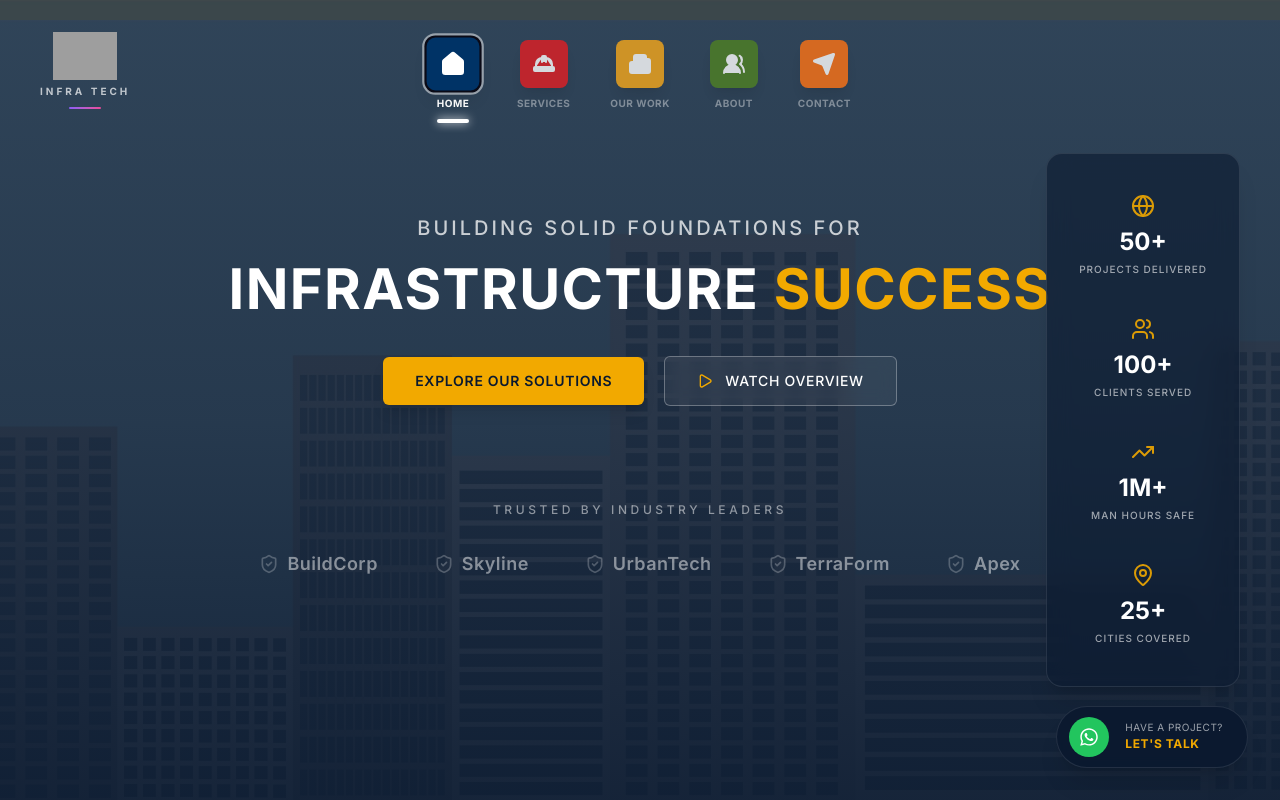
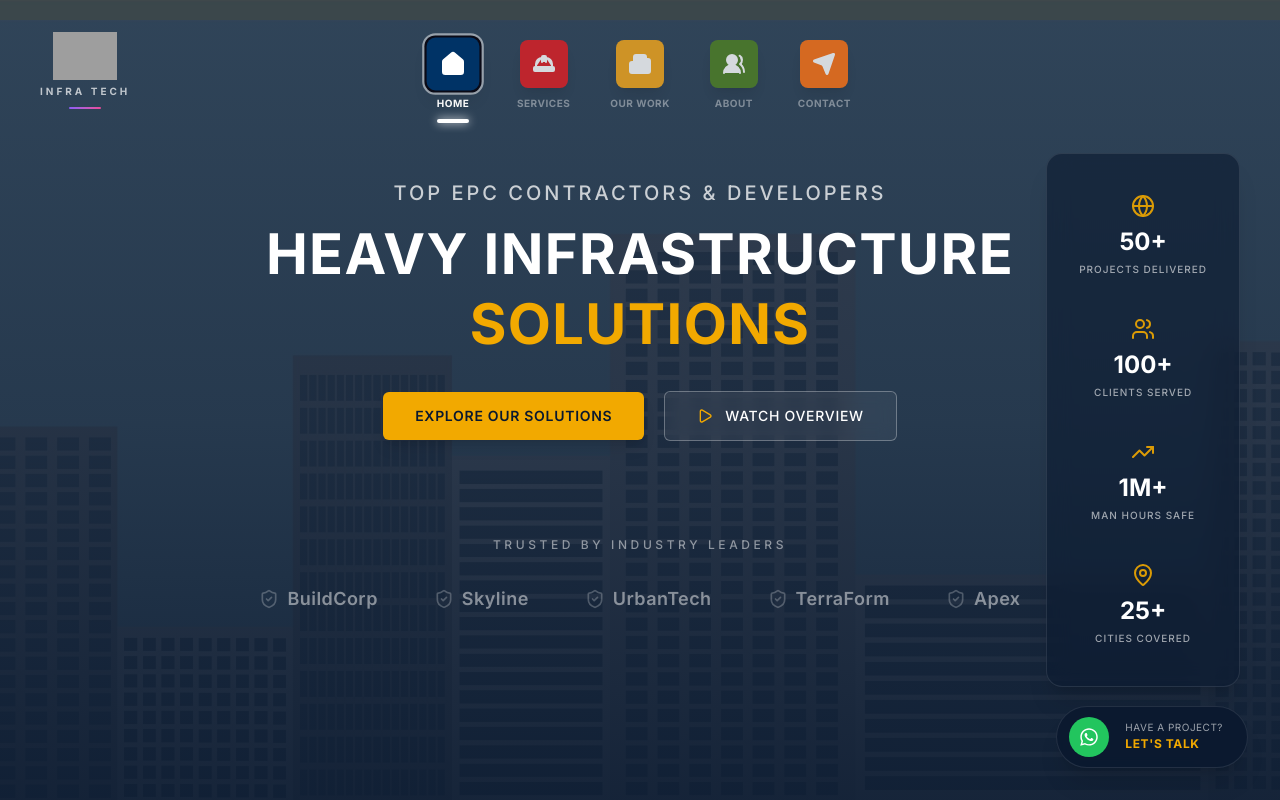
Before and after one commit to ashukumari95/sadev-infra, a React (Vite) app: page /#Home in a window 1280 px wide. Both pictures are taken after a click on the button "HOME". Built offline with nearby package versions, Linux system fonts and the light colour scheme; grey boxes are pictures that could not be loaded.

Commit message:
Enhance SEO with Helmet and update main text structure
Added SEO meta tags for improved search visibility and updated text structure for better clarity.

```diff
--- a/src/sections/HomeSection.jsx
+++ b/src/sections/HomeSection.jsx
@@ -2,6 +2,8 @@ import { useState } from 'react';
 import { motion, AnimatePresence } from 'motion/react';
 import { Play, X, TrendingUp, Users, MapPin, Globe, ShieldCheck } from 'lucide-react';
 import { FaWhatsapp } from 'react-icons/fa';
+// 👇 1. Helmet Import kiya for SEO
+import { Helmet } from 'react-helmet-async';
 import backgroundImage from '/background.jpg';
 
 const pageVariants = {
@@ -20,7 +22,7 @@ export default function HomeSection({ setActiveTab }) {
 
   const handleWhatsApp = () => {
     const phoneNumber = "918955957893";
-    const message = encodeURIComponent("Hello Sadev Group, I would like to inquire about your infrastructure solutions.");
+    const message = encodeURIComponent("Hello Sadev Group, I would like to inquire about your heavy infrastructure solutions.");
     window.open(`https://wa.me/${phoneNumber}?text=${message}`, '_blank');
   };
 
@@ -40,6 +42,13 @@ export default function HomeSection({ setActiveTab }) {
       className="relative flex-1 flex flex-col items-center w-full min-h-screen overflow-hidden bg-cover bg-center bg-no-repeat"
       style={{ backgroundImage: `url(${backgroundImage})` }}
     >
+      {/* 👇 2. Helmet Meta Tags Add kiye */}
+      <Helmet>
+        <title>Sadev Group | Premier Heavy Infrastructure & EPC Contractors</title>
+        <meta name="description" content="Sadev Group delivers world-class heavy infrastructure, BIM engineering, and smart construction solutions in Hyderabad, India. Bridging physical engineering with digital innovation." />
+        <meta name="keywords" content="EPC contractors, heavy infrastructure, BIM integration, construction company Hyderabad, smart city development" />
+      </Helmet>
+
       {/* Refined Overlay: Subtle gradient for depth without 3D effect, allows background to peek through gently */}
       <div className="absolute inset-0 bg-gradient-to-b from-[#0A192F]/80 via-[#0A192F]/85 to-[#0A192F]/95 z-0"></div>
 
@@ -48,14 +57,16 @@ export default function HomeSection({ setActiveTab }) {
 
         {/* Title Section - Softened the boldness */}
         <motion.div variants={itemVariants} className="space-y-4">
+            {/* 👇 3. Updated Main Text to be a proper H1 and H2 structure for Google */}
             <h1 className="text-4xl md:text-[56px] text-white leading-tight mb-8 tracking-wide font-bold">
                 <span className="opacity-75 font-medium block text-lg md:text-xl tracking-[0.15em] uppercase mb-3">
-                    Building Solid Foundations for
+                    Top EPC Contractors & Developers
                 </span>
                 <span>
-                    INFRASTRUCTURE <span className="text-[#F2A900]">SUCCESS</span>
+                    HEAVY INFRASTRUCTURE <span className="text-[#F2A900]">SOLUTIONS</span>
                 </span>
             </h1>
+            <h2 className="sr-only">BIM Engineering, Smart City Development, and EPC Contracting in Hyderabad</h2>
         </motion.div>
 
         {/* Call to Action Buttons - Elegant & Clean */}
```
